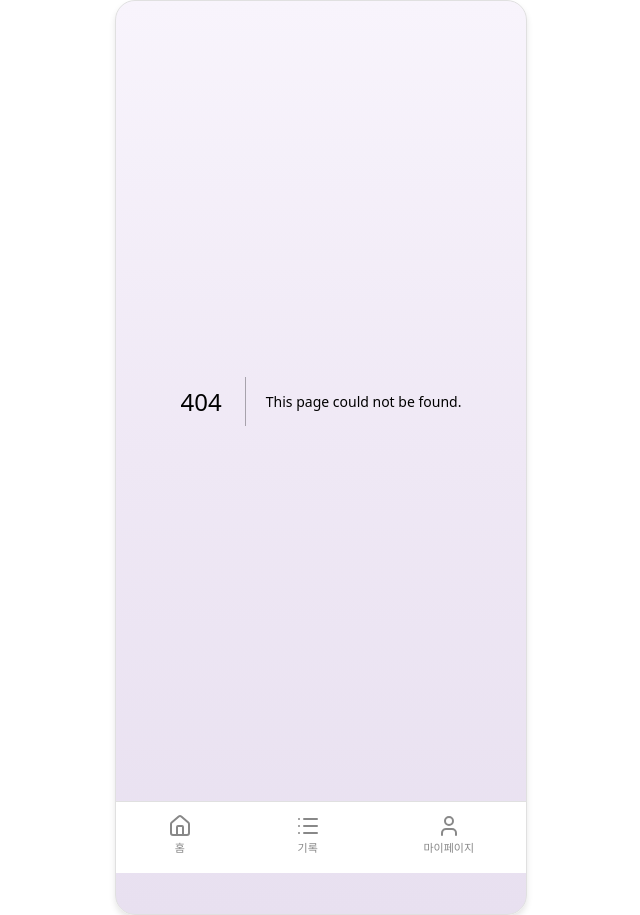
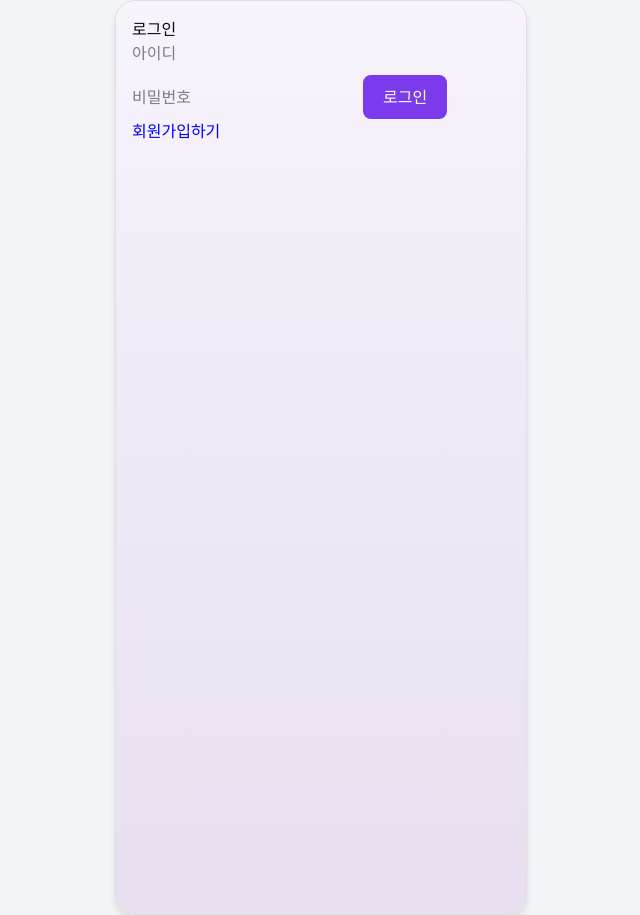
Before and after one commit to cjswogud12/food_plan_frontend_deploy, a Next.js app: page /login in a window 1280 px wide. Before the commit this address had no page. Shown: the whole page, without its empty margins (319-959 px from the left). Built offline with nearby package versions, Linux system fonts and the light colour scheme.

Commit message:
로그인(데모) 백엔드 연동

```diff
--- /dev/null
+++ b/src/api/auth.ts
@@ -0,0 +1,26 @@
+const BASE_URL = "http://localhost:8000"
+
+export async function login(username: string, password: string) {
+    const res = await fetch(`${BASE_URL}/api/login`, {
+        method: "POST",
+        headers: { "Content-Type": "application/json" },
+        body: JSON.stringify({ username, password }),
+    })
+    if (!res.ok) throw new Error((await res.json()).detail || "로그인 실패")
+    return res.json()
+}
+
+export async function signup(form: any) {
+    const res = await fetch(`${BASE_URL}/api/signup`, {
+        method: "POST",
+        headers: { "Content-Type": "application/json" },
+        body: JSON.stringify({
+            ...form,
+            height: parseFloat(form.height),
+            weight: parseFloat(form.weight),
+            age: parseInt(form.age),
+        }),
+    })
+    if (!res.ok) throw new Error((await res.json()).detail || "회원가입 실패")
+    return res.json()
+}
--- /dev/null
+++ b/src/app/login/page.tsx
@@ -0,0 +1,11 @@
+"use client"
+import LoginForm from "@/components/LoginForm"
+
+export default function LoginPage(){
+    return(
+        <main style={{ padding: "28px" }}>
+            <h1>로그인</h1>
+            <LoginForm />
+        </main>
+    )
+}
--- a/src/app/page.tsx
+++ b/src/app/page.tsx
@@ -1,5 +1,6 @@
 "use client"
 import { useState, useEffect } from "react"
+import { useRouter } from "next/navigation"
 import { useViewport } from "@/context/ViewportContext"
 import Calendar from "@/components/Main_Calendar"
 import MainTodayLikeFood from "@/components/main_today_like_food"
@@ -12,6 +13,14 @@ export default function Mainpage() {
   const [foods, setFoods] = useState<any[]>([]);
   const [totalCalories, setTotalCalories] = useState(0);
   const [loading, setLoading] = useState(true);
+  const router = useRouter()
+
+  useEffect(() => {
+    const userId = localStorage.getItem("user_id")
+    if (!userId) {
+      router.push("/login")
+    }
+  }, [router])
 
   // 사진 업로드 핸들러 (백엔드 연동 틀)
   const handleImageUpload = async (e: React.ChangeEvent<HTMLInputElement>) => {
--- a/src/components/BottomNav.tsx
+++ b/src/components/BottomNav.tsx
@@ -5,12 +5,12 @@ import { House, List, User } from "lucide-react"
 
 export default function BottomNav() {
     const pathname = usePathname();
-
     const navItems = [
         { href: "/", label: "홈", icon: House },
         { href: "/record", label: "기록", icon: List },
         { href: "/mypage", label: "마이페이지", icon: User }
     ];
+    if (pathname === "/" || pathname === "/login") return null;
 
     return (
         <nav className="bottom-nav">
--- /dev/null
+++ b/src/components/LoginForm.tsx
@@ -0,0 +1,60 @@
+"use client"
+import { useState } from "react"
+import { useRouter } from "next/navigation"
+import { login, signup } from "@/api/auth"
+
+export default function LoginForm() {
+    const router = useRouter()
+    const [isLogin, setIsLogin] = useState(true)
+    const [form, setForm] = useState({ username: "", password: "", email: "", height: "", weight: "", age: "", gender: "M" })
+    const [error, setError] = useState("")
+
+    const handleSubmit = async () => {
+    try {
+        if (isLogin) {
+            const res = await login(form.username, form.password)
+            localStorage.setItem("user_id", res.user_id)
+            alert("로그인 성공!")  // 추가
+            router.push("/home")  // "/" → "/home" (폴더 구조 변경 후)
+        } else {
+            await signup(form)
+            alert("회원가입 성공! 로그인해주세요.")
+            setIsLogin(true)
+        }
+    } catch (e: any) {
+        // 에러 메시지를 팝업으로 표시
+        alert(e.message || "오류가 발생했습니다.")
+        setError(e.message)
+    }
+}
+
+    return (
+        <div>
+            {error && <p style={{ color: "red" }}>{error}</p>}
+            <input placeholder="아이디" onChange={(e) => setForm({ ...form, username: e.target.value })} />
+            <input placeholder="비밀번호" type="password" onChange={(e) => setForm({ ...form, password: e.target.value })} />
+            {!isLogin && (
+                <>
+                    <input placeholder="이메일" onChange={(e) => setForm({ ...form, email: e.target.value })} />
+                    <input placeholder="키(cm)" type="number" onChange={(e) => setForm({ ...form, height: e.target.value })} />
+                    <input placeholder="체중(kg)" type="number" onChange={(e) => setForm({ ...form, weight: e.target.value })} />
+                    <input placeholder="나이" type="number" onChange={(e) => setForm({ ...form, age: e.target.value })} />
+                </>
+            )}
+            <button onClick={handleSubmit}
+            style={{
+                padding: "10px 20px",
+                marginTop: "10px",
+                backgroundColor: "#7c3aed",
+                color: "white",
+                border: "none",
+                borderRadius: "8px",
+                cursor: "pointer"
+            }}>{isLogin ? "로그인" : "회원가입"}
+            </button>
+            <p onClick={() => setIsLogin(!isLogin)} style={{ cursor: "pointer", color: "blue" }}>
+                {isLogin ? "회원가입하기" : "로그인하기"}
+            </p>
+        </div>
+    )
+}
--- a/src/components/mypage_food_list_data.tsx
+++ b/src/components/mypage_food_list_data.tsx
@@ -1,5 +1,4 @@
 "use client";
-
 import { Record } from "@/types/record";
 
 interface FoodListDataProps {
```
